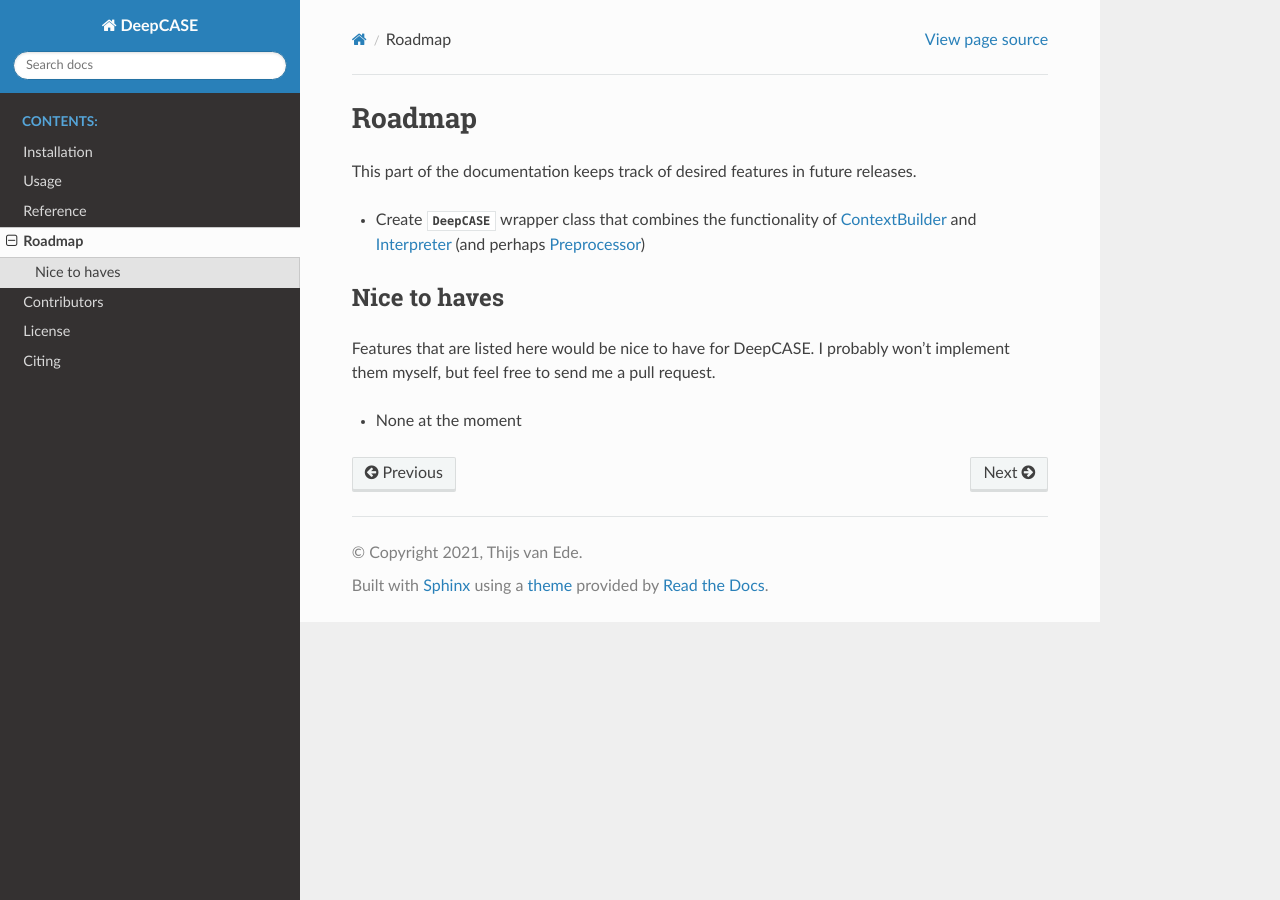
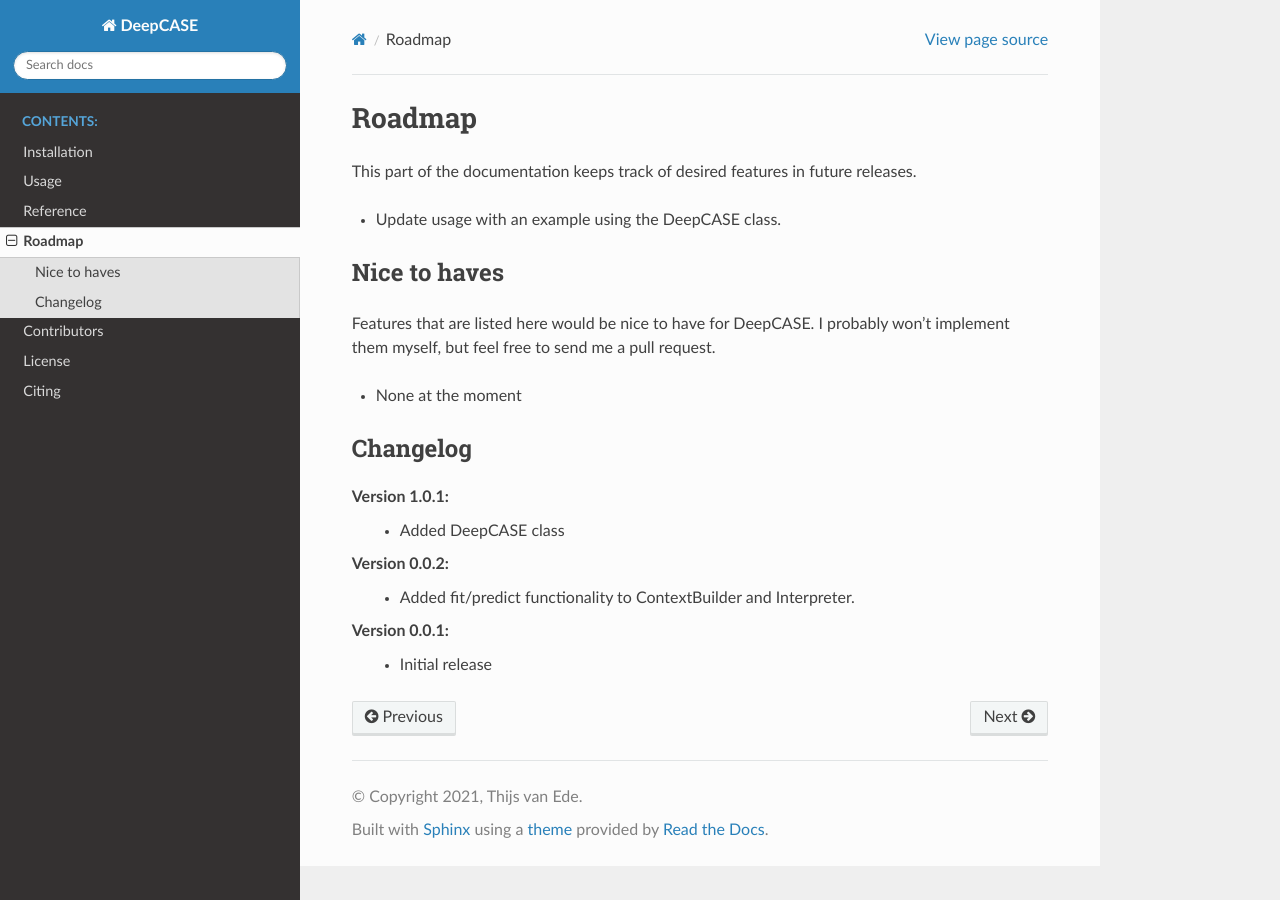
Before and after one commit to Thijsvanede/DeepCASE, a Sphinx documentation site: the page built from docs/source/roadmap.rst, in a window 1280 px wide. Built offline with Sphinx 7.4.7 and the Read the Docs theme 2.0.0, drawn with Linux system fonts in a browser that asks for light colours.

Commit message:
Updated roadmap

```diff
--- a/docs/source/reference/deepcase/deepcase.rst
+++ b/docs/source/reference/deepcase/deepcase.rst
@@ -5,7 +5,7 @@ DeepCASE
 We provide the DeepCASE class as a wrapper around the :ref:`ContextBuilder` and :ref:`Interpreter`.
 The DeepCASE class only implements the ``fit()/predict()`` methods which requires a priori knowledge of the sequence maliciousness score.
 If you require a more fine-grained tuning of DeepCASE, e.g., when using the manual labelling mode, we recommend using the individual :ref:`ContextBuilder` and :ref:`Interpreter` objects as shown in the :ref:`Usage`.
-These individual methods provide a richer API.
+These individual classes provide a richer API.
 
 .. autoclass:: module.DeepCASE
 
--- a/docs/source/roadmap.rst
+++ b/docs/source/roadmap.rst
@@ -3,7 +3,7 @@ Roadmap
 
 This part of the documentation keeps track of desired features in future releases.
 
-- Create :py:class:`DeepCASE` wrapper class that combines the functionality of :ref:`ContextBuilder` and :ref:`Interpreter` (and perhaps :ref:`Preprocessor`)
+- Update usage with an example using the DeepCASE class.
 
 Nice to haves
 ^^^^^^^^^^^^^
@@ -11,3 +11,14 @@ Features that are listed here would be nice to have for DeepCASE.
 I probably won't implement them myself, but feel free to send me a pull request.
 
 - None at the moment
+
+Changelog
+^^^^^^^^^
+Version 1.0.1:
+ * Added DeepCASE class
+
+Version 0.0.2:
+ * Added fit/predict functionality to ContextBuilder and Interpreter.
+
+Version 0.0.1:
+ * Initial release
```
